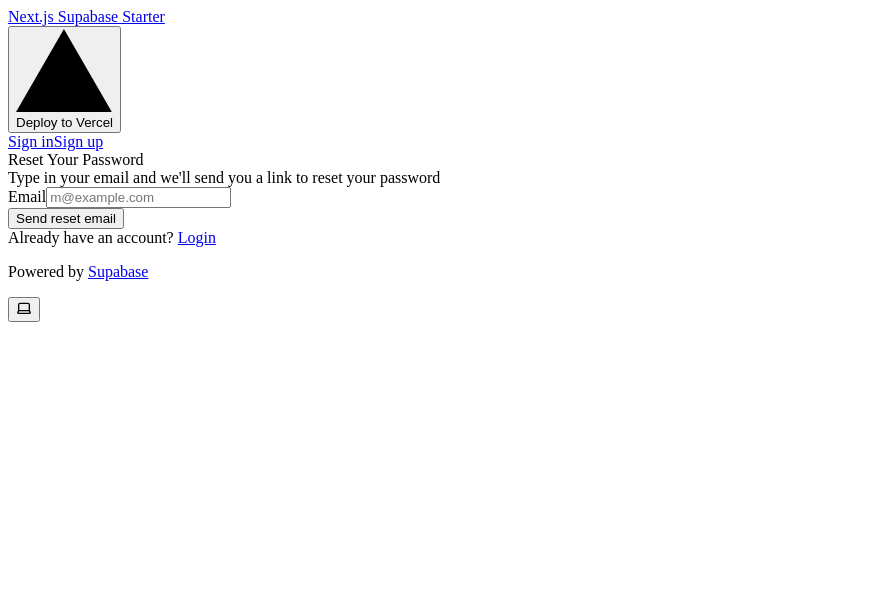
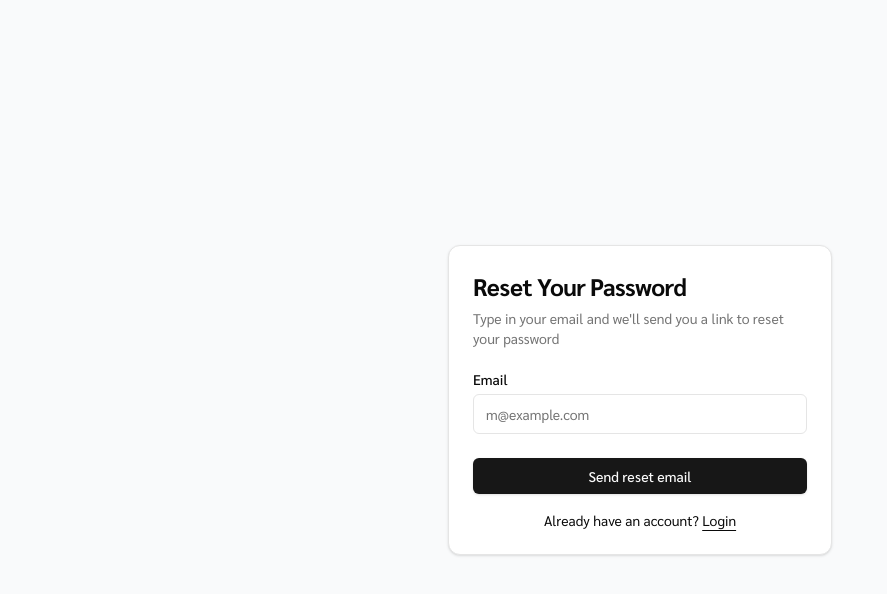
Before and after one commit to firephynixcz-byte/GPO-Xchange, a Next.js app: page /auth/forgot-password in a window 1280 px wide. Shown: the top 594 px of the page, without its empty margins (0-887 px from the left). Built offline with nearby package versions, Linux system fonts and the light colour scheme; no server answers.

Commit message:
save work

```diff
--- a/app/layout.tsx
+++ b/app/layout.tsx
@@ -1,55 +1,32 @@
-import { DeployButton } from "@/components/deploy-button";
-import { EnvVarWarning } from "@/components/env-var-warning";
-import { AuthButton } from "@/components/auth-button";
-import { ThemeSwitcher } from "@/components/theme-switcher";
-import { hasEnvVars } from "@/lib/utils";
-import Link from "next/link";
-import { Suspense } from "react";
+import './globals.css';
+import type { Metadata } from 'next';
+import { Sarabun } from 'next/font/google'; // 1. import ฟอนต์
 
-export default function ProtectedLayout({
+// 2. ตั้งค่าตัวแปรฟอนต์
+const sarabun = Sarabun({
+  subsets: ['thai', 'latin'],
+  weight: ['300', '400', '500', '700', '800'],
+  variable: '--font-sarabun',
+});
+
+export const metadata: Metadata = {
+  title: 'GPO Xchange Portal',
+  description: 'ระบบรับคืนและแลกเปลี่ยนสินค้าองค์การเภสัชกรรม',
+};
+
+export default function RootLayout({
   children,
 }: {
   children: React.ReactNode;
 }) {
   return (
-    <main className="min-h-screen flex flex-col items-center">
-      <div className="flex-1 w-full flex flex-col gap-20 items-center">
-        <nav className="w-full flex justify-center border-b border-b-foreground/10 h-16">
-          <div className="w-full max-w-5xl flex justify-between items-center p-3 px-5 text-sm">
-            <div className="flex gap-5 items-center font-semibold">
-              <Link href={"/"}>Next.js Supabase Starter</Link>
-              <div className="flex items-center gap-2">
-                <DeployButton />
-              </div>
-            </div>
-            {!hasEnvVars ? (
-              <EnvVarWarning />
-            ) : (
-              <Suspense>
-                <AuthButton />
-              </Suspense>
-            )}
-          </div>
-        </nav>
-        <div className="flex-1 flex flex-col gap-20 max-w-5xl p-5">
+    // 3. ใส่ sarabun.variable และคลาส font-sans
+    <html lang="th" className={sarabun.variable}>
+      <body className="font-sans bg-gray-50 text-gray-900">
+        <main className="min-h-screen">
           {children}
-        </div>
-
-        <footer className="w-full flex items-center justify-center border-t mx-auto text-center text-xs gap-8 py-16">
-          <p>
-            Powered by{" "}
-            <a
-              href="https://supabase.com/?utm_source=create-next-app&utm_medium=template&utm_term=nextjs"
-              target="_blank"
-              className="font-bold hover:underline"
-              rel="noreferrer"
-            >
-              Supabase
-            </a>
-          </p>
-          <ThemeSwitcher />
-        </footer>
-      </div>
-    </main>
+        </main>
+      </body>
+    </html>
   );
 }
--- a/app/page.tsx
+++ b/app/page.tsx
@@ -1,42 +1,92 @@
-import { redirect } from "next/navigation";
+'use client';
 
-import { createClient } from "@/lib/supabase/server";
-import { InfoIcon } from "lucide-react";
-import { FetchDataSteps } from "@/components/tutorial/fetch-data-steps";
-import { Suspense } from "react";
+export default function HomePage() {
+  return (
+    <div className="min-h-screen bg-teal-100 p-6 pb-16">
+      <div className="max-w-3xl mx-auto">
 
-async function UserDetails() {
-  const supabase = await createClient();
-  const { data, error } = await supabase.auth.getClaims();
+        {/* --- Hero Section (ปรับสีให้สดใสขึ้น) --- */}
+        <div className="bg-gradient-to-r from-teal-600 to-teal-400 rounded-[2rem] p-8 md:p-12 text-center text-white shadow-2xl mb-10 border-b-4 border-teal-500/20">
+          <div className="inline-block bg-white/20 text-white text-[10px] font-bold px-4 py-1 rounded-full mb-4 uppercase tracking-widest border border-white/20">
+            องค์การเภสัชกรรม สาขาภาคใต้
+          </div>
+          <h1 className="text-3xl md:text-4xl font-extrabold mb-4 leading-tight drop-shadow-md">GPO XCHANGE PORTAL PLATFORM</h1>
+          <p className="text-teal-50 text-sm md:text-base mb-8 opacity-95">ระบบรับคืนและแลกเปลี่ยนสินค้า แบบ One stop service พร้อม Tracking systems</p>
 
-  if (error || !data?.claims) {
-    redirect("/auth/login");
-  }
+          <div className="flex flex-wrap justify-center gap-3">
+            <span className="bg-white/20 backdrop-blur px-4 py-2 rounded-full text-xs font-medium flex items-center gap-2 border border-white/20">🏥 <span>รองรับทุกหน่วยงาน</span></span>
+            <span className="bg-white/20 backdrop-blur px-4 py-2 rounded-full text-xs font-medium flex items-center gap-2 border border-white/20">⚡ <span>ติดตามแบบ Real-time</span></span>
+            <span className="bg-white/20 backdrop-blur px-4 py-2 rounded-full text-xs font-medium flex items-center gap-2 border border-white/20">🔒 <span>รองรับ PDPA consent</span></span>
+          </div>
+        </div>
 
-  return JSON.stringify(data.claims, null, 2);
-}
+        {/* --- ส่วนของลูกค้า --- */}
+        <section className="bg-white p-8 rounded-3xl shadow-sm border border-teal-200 mb-8">
+          <h2 className="text-sm font-bold text-teal-950 mb-6 flex items-center gap-2 uppercase tracking-wider">🏠 บริการสำหรับลูกค้า</h2>
+          <div className="grid grid-cols-1 md:grid-cols-2 gap-4">
 
-export default function ProtectedPage() {
-  return (
-    <div className="flex-1 w-full flex flex-col gap-12">
-      <div className="w-full">
-        <div className="bg-accent text-sm p-3 px-5 rounded-md text-foreground flex gap-3 items-center">
-          <InfoIcon size="16" strokeWidth={2} />
-          This is a protected page that you can only see as an authenticated
-          user
-        </div>
-      </div>
-      <div className="flex flex-col gap-2 items-start">
-        <h2 className="font-bold text-2xl mb-4">Your user details</h2>
-        <pre className="text-xs font-mono p-3 rounded border max-h-32 overflow-auto">
-          <Suspense>
-            <UserDetails />
-          </Suspense>
-        </pre>
-      </div>
-      <div>
-        <h2 className="font-bold text-2xl mb-4">Next steps</h2>
-        <FetchDataSteps />
+            <a href="/status" className="group bg-teal-50 p-5 rounded-2xl border border-teal-100 hover:border-teal-400 shadow-sm transition-all hover:-translate-y-2 hover:shadow-xl flex items-center justify-between border-l-8 border-l-teal-500">
+              <div className="flex items-center gap-4">
+                <div className="bg-white p-3 rounded-xl text-xl shadow-sm">🔍</div>
+                <div>
+                  <h3 className="font-bold text-teal-950 text-sm">ตรวจสอบสถานะงาน</h3>
+                  <p className="text-[11px] text-teal-800/70">ติดตามงานด้วยรหัสอ้างอิง</p>
+                </div>
+              </div>
+              <span className="text-teal-300 group-hover:text-teal-600 font-bold text-xl">›</span>
+            </a>
+
+            {/* ส่งแบบฟอร์ม (ตัวอักษรสีแดงสดใสขึ้น) */}
+            <a href="/form" className="group bg-teal-50 p-5 rounded-2xl border border-teal-100 hover:border-red-400 shadow-sm transition-all hover:-translate-y-2 hover:shadow-xl flex items-center justify-between border-l-8 border-l-red-500">
+              <div className="flex items-center gap-4">
+                <div className="bg-white p-3 rounded-xl text-xl shadow-sm">📝</div>
+                <div>
+                  <h3 className="font-bold text-red-600 text-sm">ส่งแบบฟอร์มรับคืน/แลกเปลี่ยน</h3>
+                  <p className="text-[11px] text-red-800/70">แจ้งคืนสินค้าหรือแลกเปลี่ยน</p>
+                </div>
+              </div>
+              <span className="text-red-300 group-hover:text-red-600 font-bold text-xl">›</span>
+            </a>
+
+            <a href="/rules" className="group bg-teal-50 p-5 rounded-2xl border border-teal-100 hover:border-blue-500 shadow-sm transition-all hover:-translate-y-2 hover:shadow-xl flex items-center justify-between border-l-8 border-l-blue-500">
+              <div className="flex items-center gap-4">
+                <div className="bg-white p-3 rounded-xl text-xl shadow-sm">📋</div>
+                <div>
+                  <h3 className="font-bold text-teal-950 text-sm">หลักเกณฑ์การรับคืนสินค้า</h3>
+                  <p className="text-[11px] text-teal-800/70">ตรวจสอบเงื่อนไขและนโยบาย</p>
+                </div>
+              </div>
+              <span className="text-blue-200 group-hover:text-blue-500 font-bold text-xl">›</span>
+            </a>
+
+            <a href="/manual" className="group bg-teal-50 p-5 rounded-2xl border border-teal-100 hover:border-blue-500 shadow-sm transition-all hover:-translate-y-2 hover:shadow-xl flex items-center justify-between border-l-8 border-l-blue-500">
+              <div className="flex items-center gap-4">
+                <div className="bg-white p-3 rounded-xl text-xl shadow-sm">📖</div>
+                <div>
+                  <h3 className="font-bold text-teal-950 text-sm">คู่มือการใช้งานระบบ</h3>
+                  <p className="text-[11px] text-teal-800/70">Manual</p>
+                </div>
+              </div>
+              <span className="text-blue-200 group-hover:text-blue-500 font-bold text-xl">›</span>
+            </a>
+          </div>
+        </section>
+
+        {/* --- ส่วนพนักงาน --- */}
+        <section className="bg-white p-8 rounded-3xl shadow-sm border border-teal-200">
+          <h2 className="text-sm font-bold text-teal-950 mb-6 flex items-center gap-2 uppercase tracking-wider">💊 ส่วนของพนักงาน GPO</h2>
+          <a href="/admin" className="group bg-teal-50 p-5 rounded-2xl border border-teal-100 hover:border-teal-500 shadow-sm transition-all hover:-translate-y-2 hover:shadow-xl flex items-center justify-between border-l-8 border-l-teal-500">
+            <div className="flex items-center gap-4">
+              <div className="bg-white p-3 rounded-xl text-xl shadow-sm">👤</div>
+              <div>
+                <h3 className="font-bold text-teal-950 text-sm">สำหรับพนักงาน GPO</h3>
+                <p className="text-[11px] text-teal-800/70">อัปเดตข้อมูล CSR / ขนส่ง / คลัง</p>
+              </div>
+            </div>
+            <span className="text-teal-300 group-hover:text-teal-600 font-bold text-xl">›</span>
+          </a>
+        </section>
+
       </div>
     </div>
   );
```
